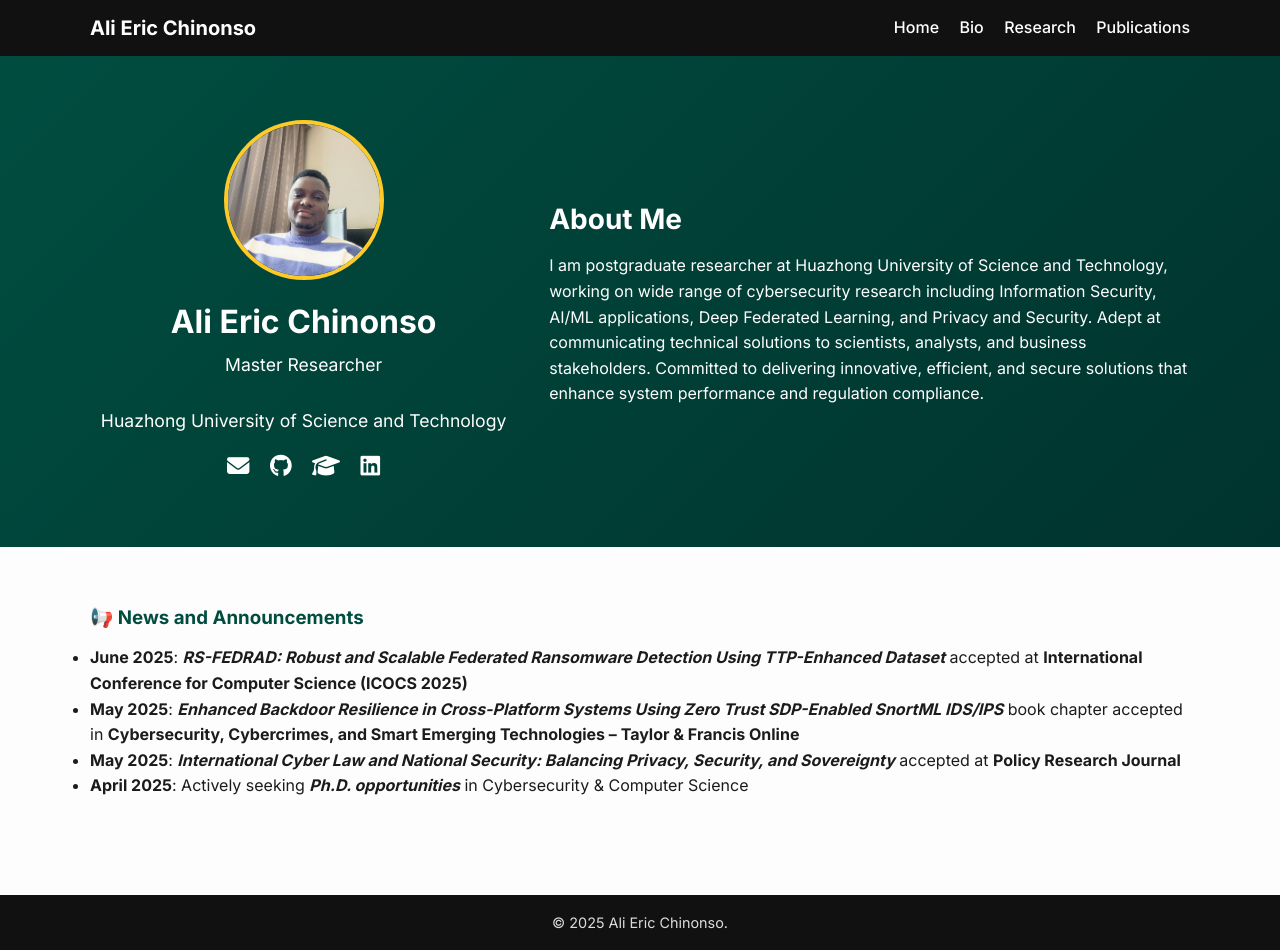
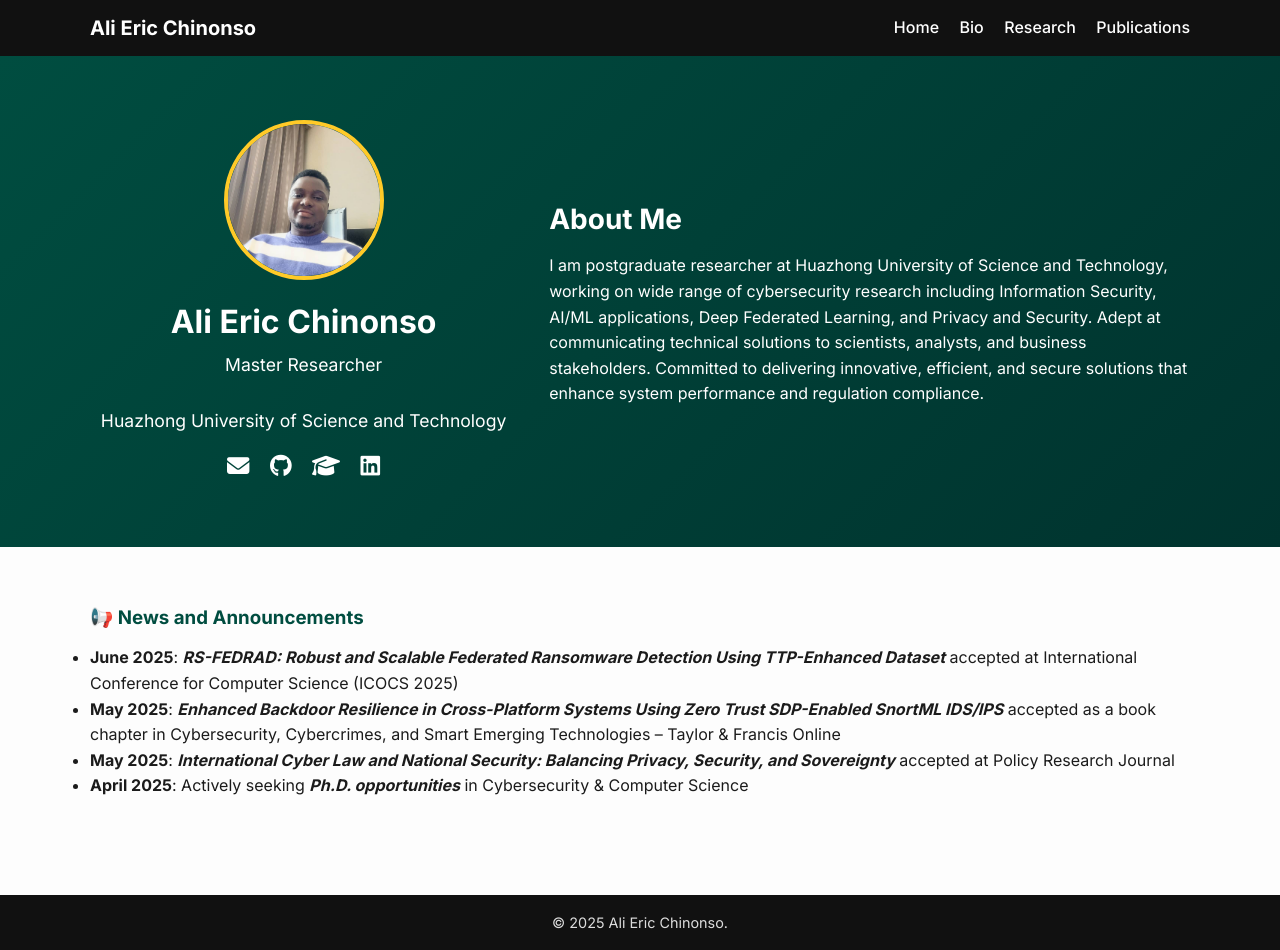
Before and after one commit to EmpireNetwork123/EmpireNetwork123.github.io, a Jekyll site: the page built from index.md, in a window 1280 px wide and 950 px high. Built offline with Jekyll 4.4.1, drawn with Linux system fonts in a browser that asks for light colours.

```diff
--- a/index.md
+++ b/index.md
@@ -5,7 +5,7 @@ title: "Home"
 
 ### 📢 News and Announcements
 
-- **June 2025**: _**RS-FEDRAD: Robust and Scalable Federated Ransomware Detection Using TTP-Enhanced Dataset**_ accepted at **International Conference for Computer Science (ICOCS 2025)**
-- **May 2025**: _**Enhanced Backdoor Resilience in Cross-Platform Systems Using Zero Trust SDP-Enabled SnortML IDS/IPS**_ book chapter accepted in **Cybersecurity, Cybercrimes, and Smart Emerging Technologies – Taylor & Francis Online**
-- **May 2025**: _**International Cyber Law and National Security: Balancing Privacy, Security, and Sovereignty**_ accepted at **Policy Research Journal**
+- **June 2025**: _**RS-FEDRAD: Robust and Scalable Federated Ransomware Detection Using TTP-Enhanced Dataset**_ accepted at International Conference for Computer Science (ICOCS 2025)
+- **May 2025**: _**Enhanced Backdoor Resilience in Cross-Platform Systems Using Zero Trust SDP-Enabled SnortML IDS/IPS**_ accepted as a book chapter in Cybersecurity, Cybercrimes, and Smart Emerging Technologies – Taylor & Francis Online
+- **May 2025**: _**International Cyber Law and National Security: Balancing Privacy, Security, and Sovereignty**_ accepted at Policy Research Journal
 - **April 2025**: Actively seeking _**Ph.D. opportunities**_ in Cybersecurity & Computer Science
```
